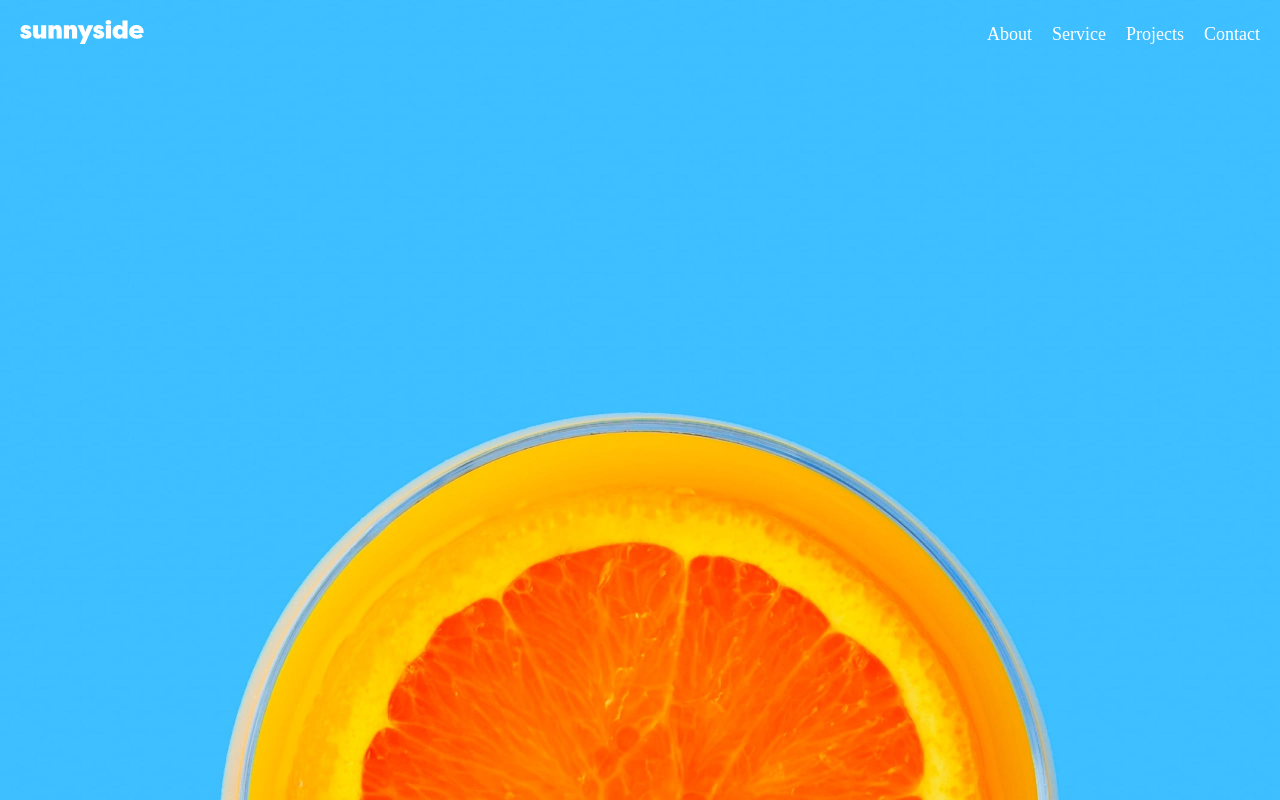
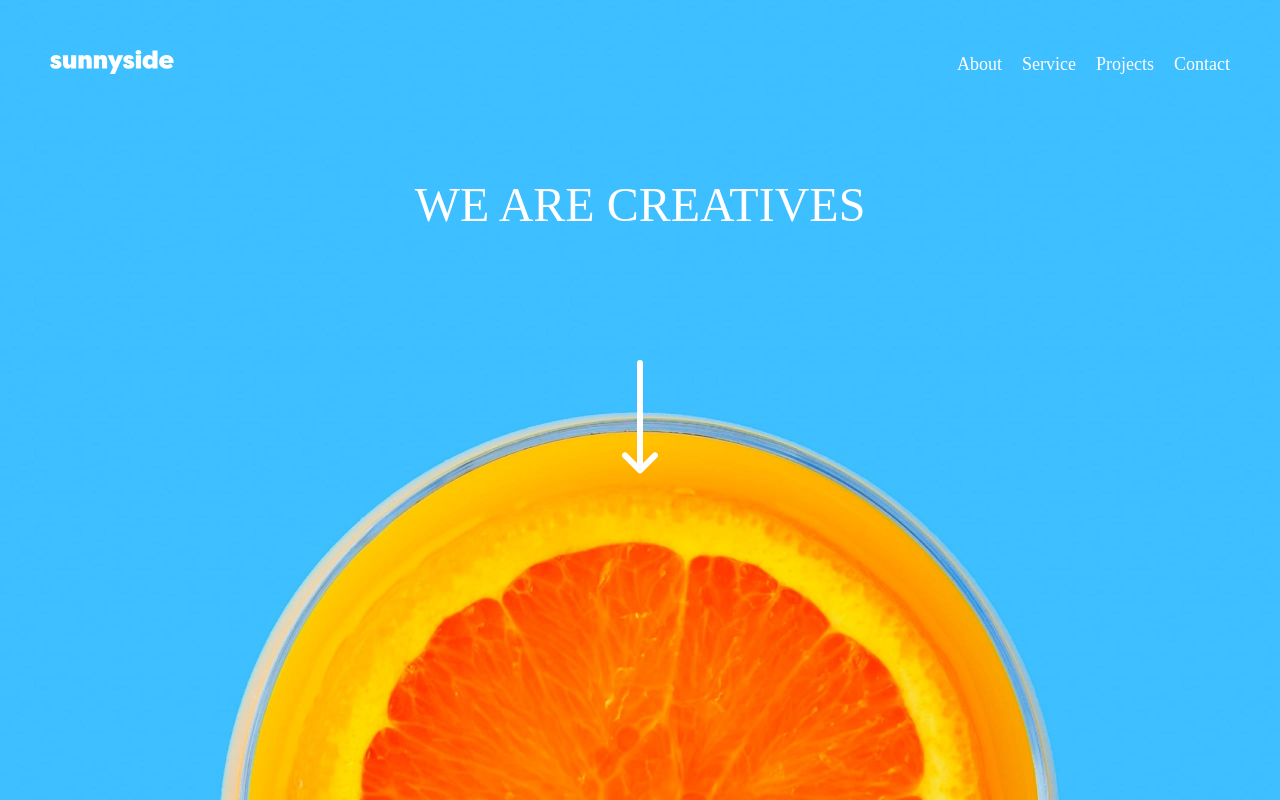
Before and after one commit to Allfin/sunnyside-agency-landing-page-main, a plain HTML site: page index.html in a window 1280 px wide. Drawn offline with Linux system fonts and the light colour scheme.

Commit message:
fix header

```diff
--- a/index.html
+++ b/index.html
@@ -30,8 +30,16 @@
                 <li>Contact</li>
               </ul>
             </div>
+          </div>
         </nav>
-      </div class="container">
+        <div class="text">
+          <div class="header_text">
+            WE ARE CREATIVES
+          </div>
+          <div class="header_logo">
+            <img src="./images/icon-arrow-down.svg" alt="">
+          </div>
+        </div>
       </div>
     </header>
 
--- a/style/style.css
+++ b/style/style.css
@@ -27,6 +27,7 @@
 
 body {
   font-size: 18px;
+  color: white;
 }
 
 ul li {
@@ -43,15 +44,26 @@ nav .container {
   justify-content: space-between;
   align-items: center;
   max-width: 1400px;
-  padding: 20px;
+  padding: 50px;
   margin: 0 auto;
-  color: white;
 }
 
-nav {
+header {
   background-image: url(../images/desktop/image-header.jpg);
   background-repeat: no-repeat;
   background-size: cover;
   background-position: center;
   height: 100vh;
 }
+
+.text {
+  display: flex;
+  flex-direction: column;
+  align-items: center;
+  gap: 8rem;
+  margin-top: 3rem;
+}
+
+.header_text {
+  font-size: 3rem;
+}
```
Lines whose indentation alone changed are shown as unchanged.
